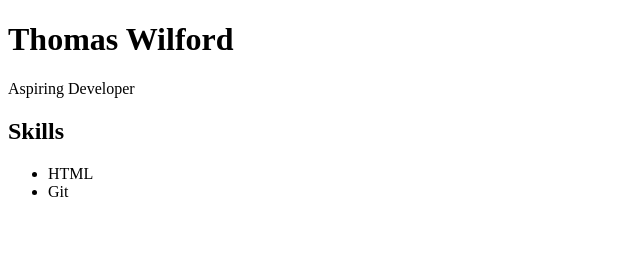
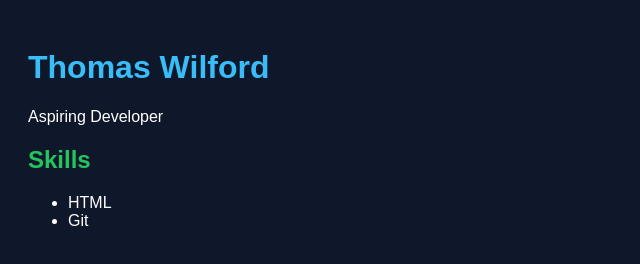
Before and after one commit to TjToLame/digital-cv, a plain HTML site: page index.html in a window 1280 px wide. Shown: the whole page, without its empty margins (0-640 px from the left). Drawn offline with Linux system fonts and the light colour scheme.

Commit message:
fixed all html tags properly

```diff
--- a/index.html
+++ b/index.html
@@ -2,9 +2,9 @@
 <html>
 <head>
     <title>My CV</title>
+    <link rel="stylesheet" href="style.css">
 </head>
 <body>
-
     <h1> Thomas Wilford</h1>
     <p>Aspiring Developer</p>
 
--- a/style.css
+++ b/style.css
@@ -0,0 +1,14 @@
+body {
+    font-family: Arial, sans-serif;
+    background-color: #0f172a;
+    color: white;
+    padding: 20px;
+}
+
+h1 {
+    color: #38bdf8;
+}
+
+h2 {
+    color: #22c55e;
+}
```
